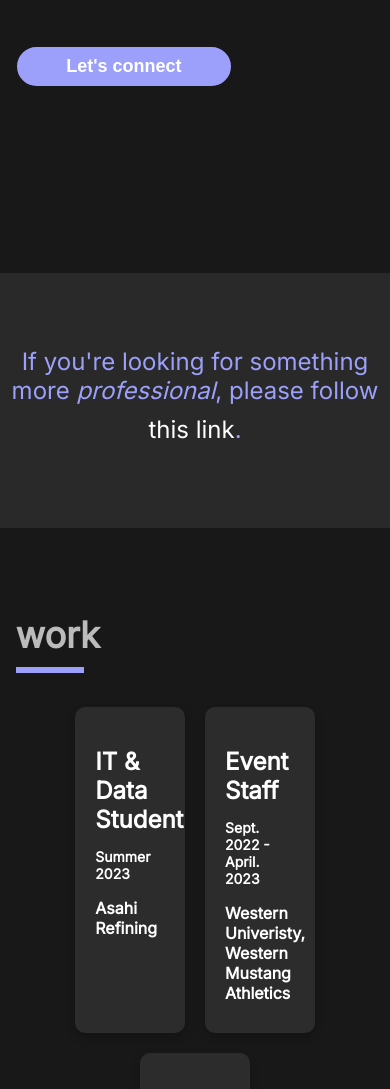
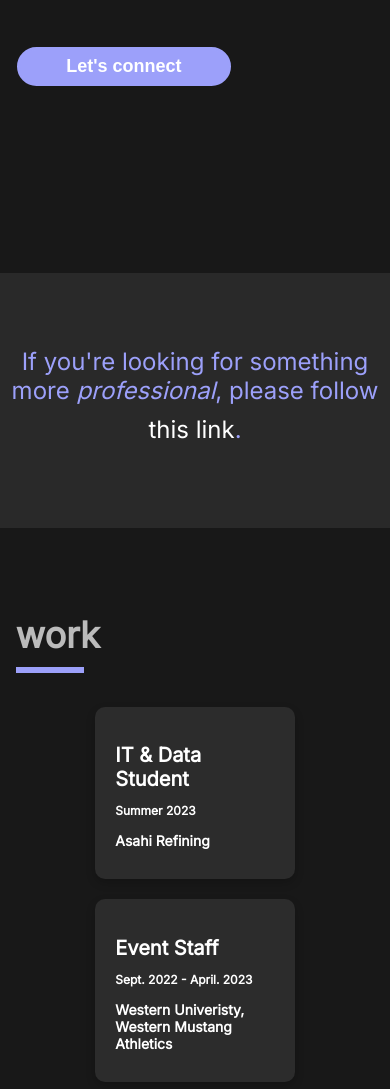
Before and after one commit to Harchilly/personalsite, a plain HTML site: page siteha-master/site/index.html in a window 390 px wide. Shown: the part 533-1622 px from the top of the page. Drawn offline with Linux system fonts and the light colour scheme.

Commit message:
Updated index.html and index.css files

```diff
--- a/siteha-master/site/index.css
+++ b/siteha-master/site/index.css
@@ -210,6 +210,23 @@ header table {
     line-height: 1.5;
 }
 
+@media (max-width: 768px) {
+    .card {
+      width: calc(50% - 20px);
+    }
+    .card-title {
+      font-size: 20px;
+    }
+    .card-date {
+      font-size: 12px;
+    }
+    .card-company {
+      font-size: 14px;
+    }
+    .card-description {
+      font-size: 12px;
+    }
+  }
 
 
 
--- a/siteha-master/site/index.html
+++ b/siteha-master/site/index.html
@@ -29,7 +29,7 @@
     <table>
         <tr>
             <td id="about" class="animated slideInLeft" style="animation-delay:2s;">
-                <h1>Hi, I'm Harshil, human by day, cyborg by night</h1>
+                <h1>Hi, I'm Harshil, human by day, <a href="catcyborg.jpg" target="_blank" style="color: #a0a5e6">cyborg</a> by night</h1>
                 <a href="https://www.linkedin.com/in/harshilahir" target="_blank">
                     <button class="btn_one">Let's connect</button>
                   </a>
```
Also changed, not shown: siteha-master/site/catcyborg.jpg (added), siteha-master/site/robocat.jpg (added).
